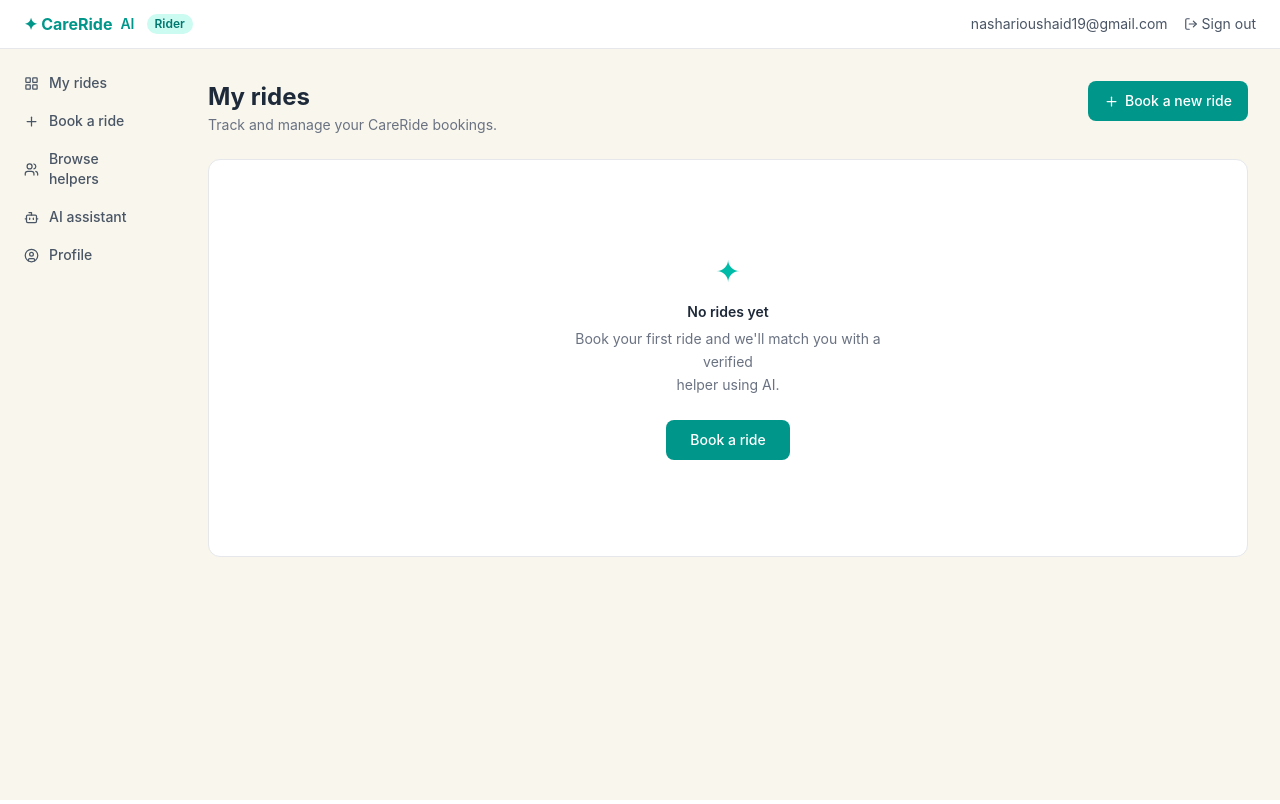
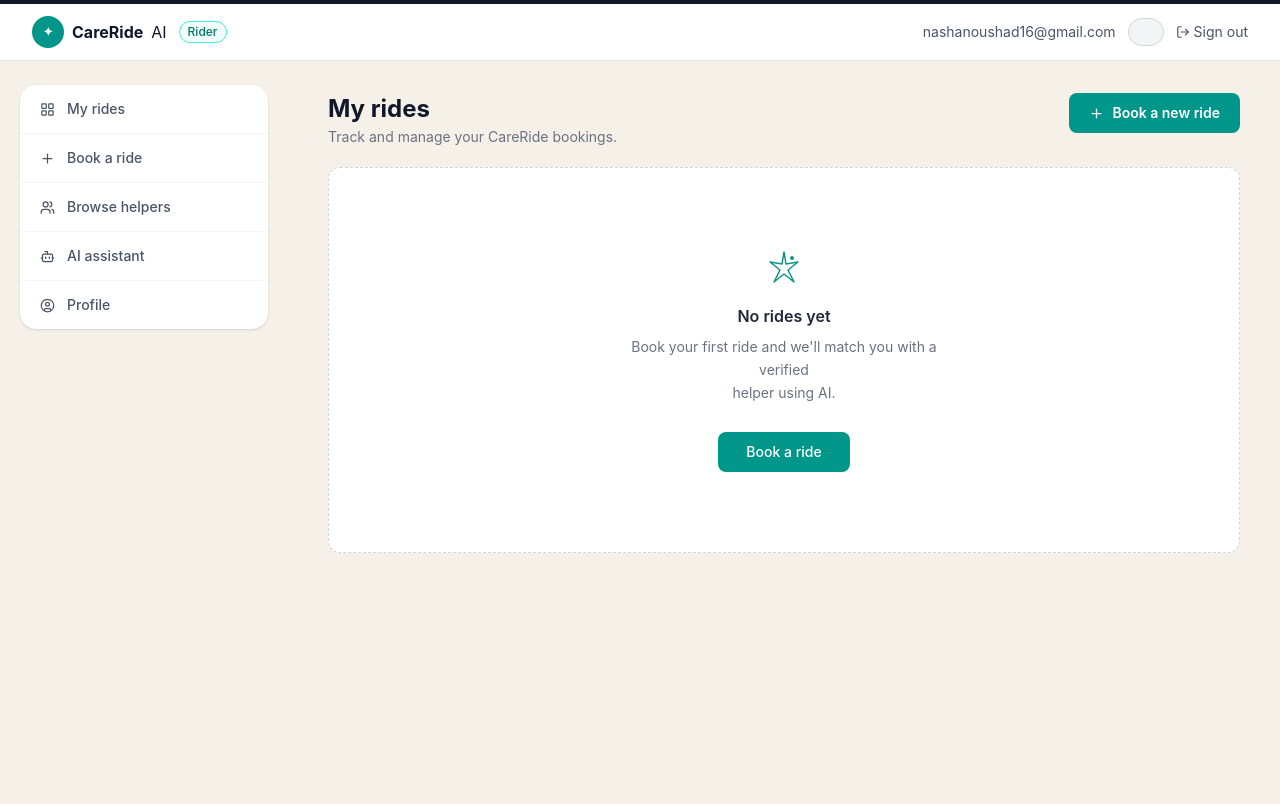
Before and after one commit to Nashap/CareRide-AI, a React (Vite) app in the folder frontend/: page /dashboard/rider in a window 1280 px wide. Built offline with nearby package versions, Linux system fonts and the light colour scheme; no server answers.

Commit message:
frontend

```diff
--- a/frontend/src/components/dashboard/EmptyState.jsx
+++ b/frontend/src/components/dashboard/EmptyState.jsx
@@ -4,24 +4,29 @@ function EmptyState() {
   const navigate = useNavigate();
 
   return (
-    <div className="bg-white border border-gray-200 rounded-xl flex flex-col items-center justify-center py-24 text-center">
+    <div className="border border-dashed border-gray-300 rounded-xl flex flex-col items-center justify-center py-20 text-center bg-white">
 
-      {/* Spark icon */}
-      <div className="text-teal-500 text-3xl mb-4 leading-none">✦</div>
+      {/* Spark / star icon */}
+      <div className="text-teal-500 mb-4">
+        <svg width="40" height="40" viewBox="0 0 40 40" fill="none" xmlns="http://www.w3.org/2000/svg">
+          <path d="M20 4 L22 16 L34 14 L24 22 L30 34 L20 26 L10 34 L16 22 L6 14 L18 16 Z"
+            stroke="#0d9488" strokeWidth="1.5" fill="none" strokeLinejoin="round"/>
+          <circle cx="28" cy="10" r="2" fill="#0d9488"/>
+        </svg>
+      </div>
 
-      <h2 className="text-gray-800 font-semibold text-sm mb-1.5">
+      <h2 className="text-gray-800 font-semibold text-base mb-2">
         No rides yet
       </h2>
 
-      <p className="text-gray-500 text-sm mb-6 max-w-xs leading-relaxed">
+      <p className="text-gray-500 text-sm mb-7 max-w-xs leading-relaxed">
         Book your first ride and we'll match you with a verified
-        <br />
-        helper using AI.
+        <br />helper using AI.
       </p>
 
       <button
         onClick={() => navigate("/book-ride")}
-        className="bg-teal-600 hover:bg-teal-700 text-white text-sm font-medium px-6 py-2.5 rounded-lg transition"
+        className="bg-teal-600 hover:bg-teal-700 text-white text-sm font-medium px-7 py-2.5 rounded-lg transition"
       >
         Book a ride
       </button>
--- a/frontend/src/components/dashboard/RiderNavbar.jsx
+++ b/frontend/src/components/dashboard/RiderNavbar.jsx
@@ -12,20 +12,30 @@ function RiderNavbar() {
   };
 
   return (
-    <header className="bg-white border-b border-gray-200 px-6 py-3 flex justify-between items-center">
+    <header className="bg-white border-t-4 border-t-gray-900 border-b border-b-gray-200 px-8 py-3 flex justify-between items-center">
 
       {/* Logo */}
       <div className="flex items-center gap-2">
-        <span className="text-teal-600 font-bold text-base">✦ CareRide</span>
-        <span className="text-teal-600 text-sm font-semibold">AI</span>
-        <span className="bg-teal-100 text-teal-700 text-xs font-semibold px-2 py-0.5 rounded-full ml-1">
+        {/* Teal circle icon */}
+        <div className="w-8 h-8 rounded-full bg-teal-600 flex items-center justify-center">
+          <span className="text-white text-xs font-bold">✦</span>
+        </div>
+
+        <span className="font-bold text-gray-900 text-base">CareRide</span>
+        <span className="font-normal text-gray-900 text-base">AI</span>
+
+        <span className="ml-1 bg-teal-50 border border-teal-300 text-teal-700 text-xs font-medium px-2 py-0.5 rounded-full">
           Rider
         </span>
       </div>
 
-      {/* Right: email + sign out */}
-      <div className="flex items-center gap-4 text-sm text-gray-600">
-        <span>{user?.email ?? "nasharioushaid19@gmail.com"}</span>
+      {/* Right side */}
+      <div className="flex items-center gap-3 text-sm text-gray-600">
+        <span>{user?.email ?? "nashanoushad16@gmail.com"}</span>
+
+        {/* Avatar circle (cloud shape placeholder) */}
+        <div className="w-9 h-7 bg-gray-100 border border-gray-300 rounded-full" />
+
         <button
           onClick={handleLogout}
           className="flex items-center gap-1 text-gray-600 hover:text-gray-900 transition"
--- a/frontend/src/components/dashboard/RiderSidebar.jsx
+++ b/frontend/src/components/dashboard/RiderSidebar.jsx
@@ -2,32 +2,37 @@ import { LayoutGrid, Plus, Users, Bot, UserCircle } from "lucide-react";
 import { NavLink } from "react-router-dom";
 
 const menuItems = [
-  { icon: LayoutGrid, label: "My rides",       path: "/rider-dashboard" },
-  { icon: Plus,       label: "Book a ride",    path: "/book-ride" },
-  { icon: Users,      label: "Browse helpers", path: "/helpers" },
-  { icon: Bot,        label: "AI assistant",   path: "/ai" },
-  { icon: UserCircle, label: "Profile",        path: "/profile" },
+  { icon: LayoutGrid, label: "My rides",       path: "/rider-dashboard", plusIcon: false },
+  { icon: Plus,       label: "Book a ride",    path: "/book-ride",       plusIcon: true  },
+  { icon: Users,      label: "Browse helpers", path: "/helpers",         plusIcon: false },
+  { icon: Bot,        label: "AI assistant",   path: "/ai",              plusIcon: false },
+  { icon: UserCircle, label: "Profile",        path: "/profile",         plusIcon: false },
 ];
 
 function RiderSidebar() {
   return (
-    <aside className="w-44 shrink-0 bg-[#F8F6ED] min-h-[calc(100vh-49px)] pt-4 px-3 flex flex-col gap-0.5">
-      {menuItems.map(({ icon: Icon, label, path }) => (
+    <aside className="w-72 shrink-0 bg-[#F5F0E8] min-h-[calc(100vh-57px)] pt-6 px-5">
+      <div className="bg-white rounded-2xl overflow-hidden shadow-sm">
+        {menuItems.map(({ icon: Icon, label, path, plusIcon }) => (
           <NavLink
             key={path}
             to={path}
             className={({ isActive }) =>
-            `flex items-center gap-2.5 px-3 py-2 rounded-lg text-sm font-medium transition ${
+              `flex items-center gap-3 px-5 py-3.5 text-sm font-medium transition border-b border-gray-100 last:border-b-0 ${
                 isActive
                   ? "bg-teal-600 text-white"
-                : "text-gray-600 hover:bg-teal-50 hover:text-teal-700"
+                  : "text-gray-600 hover:bg-gray-50"
               }`
             }
           >
-          <Icon size={15} />
+            {plusIcon
+              ? <Plus size={15} />
+              : <Icon size={15} />
+            }
             {label}
           </NavLink>
         ))}
+      </div>
     </aside>
   );
 }
--- a/frontend/src/pages/dashboard/RiderDashboard.jsx
+++ b/frontend/src/pages/dashboard/RiderDashboard.jsx
@@ -9,7 +9,7 @@ function RiderDashboard() {
   const navigate = useNavigate();
 
   return (
-    <div className="min-h-screen bg-[#F8F6ED]">
+    <div className="min-h-screen bg-[#F5F0E8]">
 
       {/* Top Navbar */}
       <RiderNavbar />
@@ -20,12 +20,12 @@ function RiderDashboard() {
         <RiderSidebar />
 
         {/* Main Content */}
-        <main className="flex-1 p-8">
+        <main className="flex-1 px-10 py-8">
 
-          {/* Header */}
-          <div className="flex justify-between items-start mb-6">
+          {/* Header row */}
+          <div className="flex justify-between items-start mb-5">
             <div>
-              <h1 className="text-2xl font-bold text-gray-800">My rides</h1>
+              <h1 className="text-2xl font-bold text-gray-900">My rides</h1>
               <p className="text-gray-500 text-sm mt-0.5">
                 Track and manage your CareRide bookings.
               </p>
@@ -33,7 +33,7 @@ function RiderDashboard() {
 
             <button
               onClick={() => navigate("/book-ride")}
-              className="flex items-center gap-1.5 bg-teal-600 hover:bg-teal-700 text-white text-sm font-medium px-4 py-2.5 rounded-lg transition"
+              className="flex items-center gap-2 bg-teal-600 hover:bg-teal-700 text-white text-sm font-semibold px-5 py-2.5 rounded-lg transition"
             >
               <Plus size={15} />
               Book a new ride
```
Lines whose indentation alone changed are shown as unchanged.
